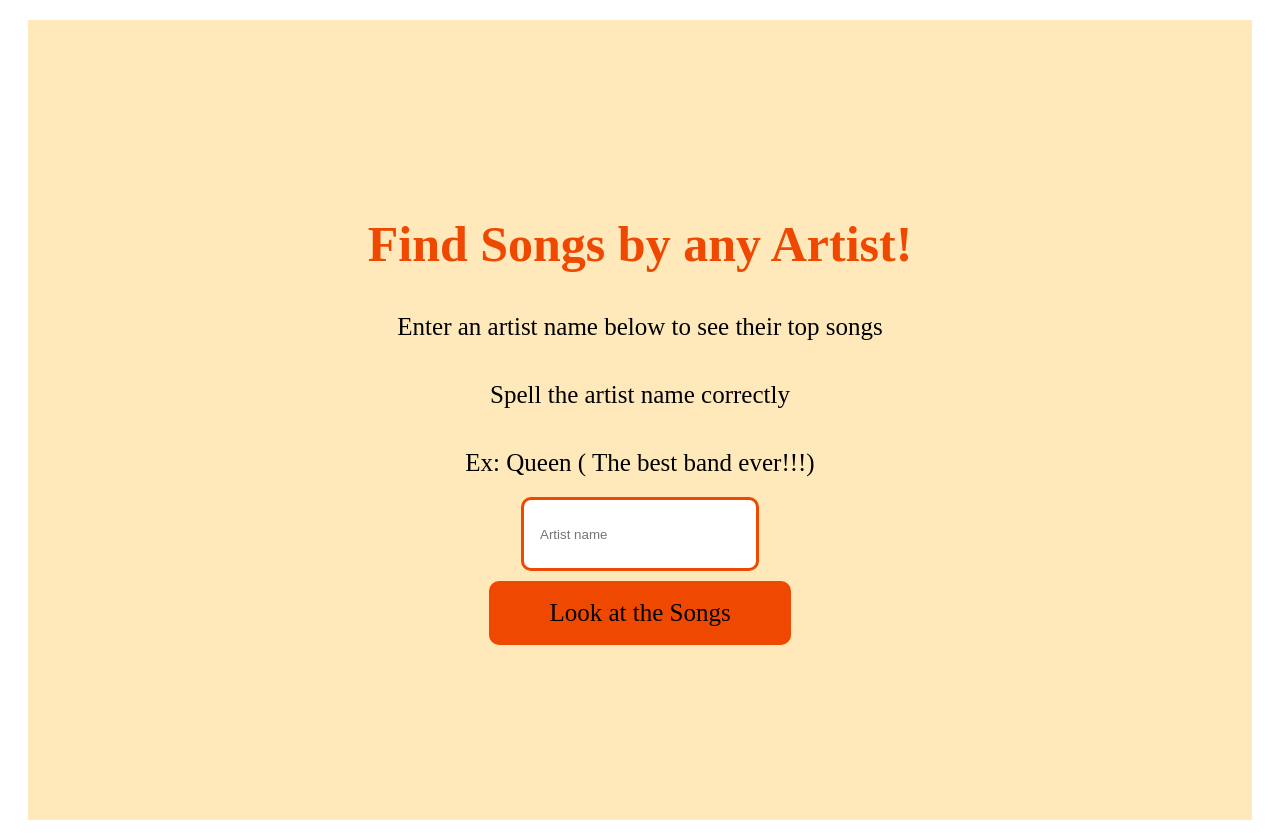
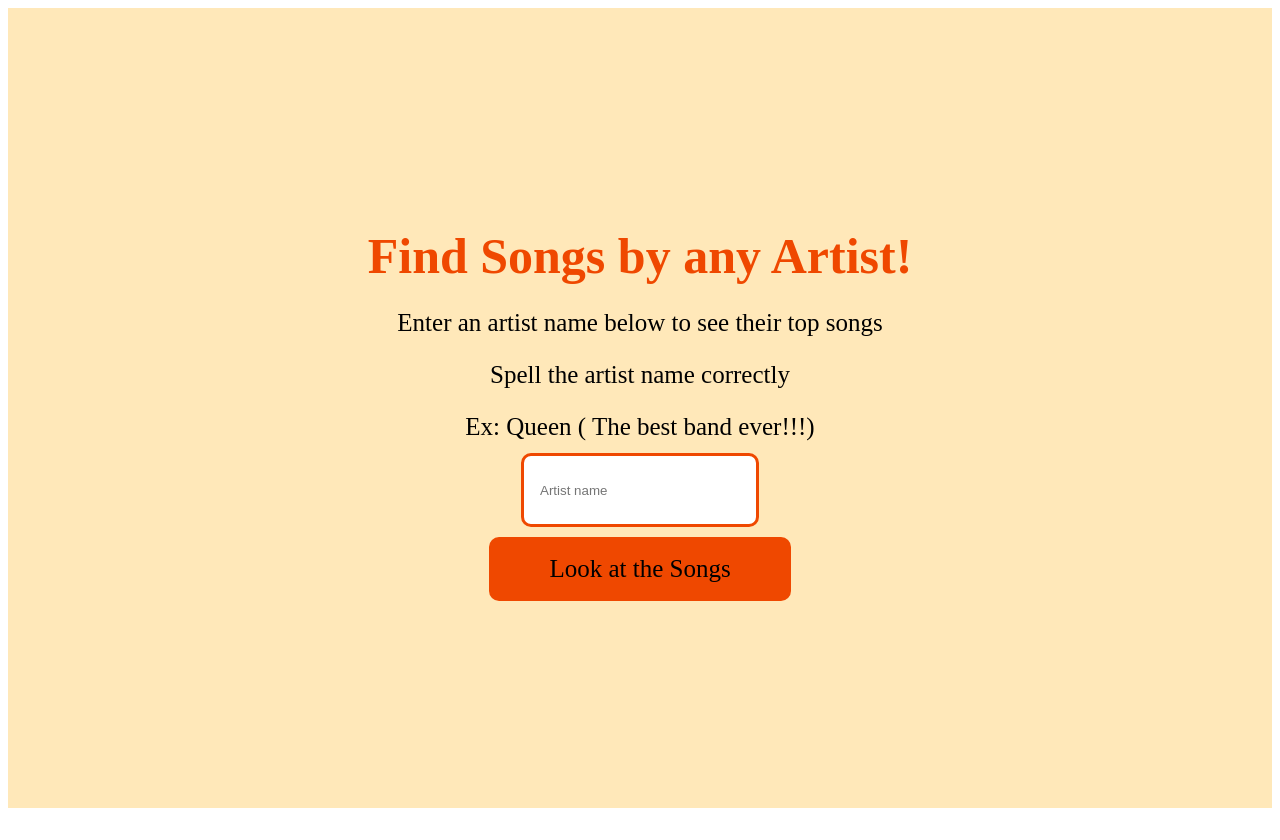
Before and after one commit to RJames34/cs391web2-mp-4, a Next.js app: page / in a window 1280 px wide. After the commit the page ends 816 px from the top, so only its background shows below. Built offline with nearby package versions, Linux system fonts and the light colour scheme.

Commit message:
Adjust margins for StyledH1 and StyledP components
Reduced margin from 20px to 12px for StyledH1 and StyledP.

```diff
--- a/app/page.tsx
+++ b/app/page.tsx
@@ -6,7 +6,6 @@ import {useState} from "react";
 import Link from "next/link";
 
 const StyledDiv = styled.div`
-    margin: 20px;
     display: flex;
     height: 100vh;
     flex-direction: column;
@@ -18,12 +17,12 @@ const StyledDiv = styled.div`
 
 const StyledH1 = styled.h1`
     color: #ef4800;
-    margin: 20px;
+    margin: 12px;
 `;
 
 const StyledP = styled.p`
     color: Black;
-    margin: 20px;
+    margin: 12px;
 `;
 
 const StyledInput = styled.input`
```
